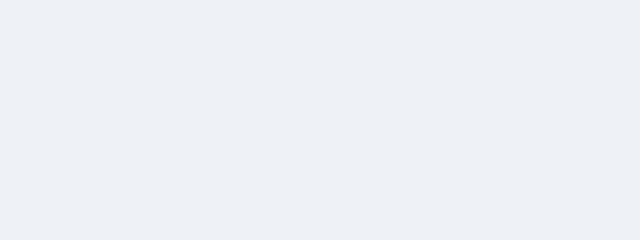
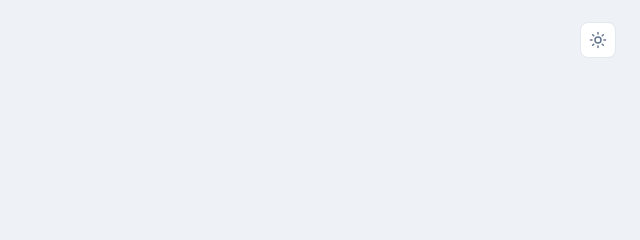
Before and after one commit to everydaydesign/git-guide, a website: page index.html in a window 1280 px wide. Shown: the top 240 px of the page, 640-1280 px from the left. Drawn offline with Linux system fonts and the light colour scheme.

Commit message:
feat(picker): add light/dark theme toggle top-right
Add a sun/moon toggle to index.html (reusing the theme-toggle icon-swap +
site.js handler), styled as a bordered icon button pinned top-right. The
picker already themed via variables; now it's toggleable directly. Cache-bust
v=22 across all pages (+ generator VERSION).

```diff
--- a/assets/css/style.css
+++ b/assets/css/style.css
@@ -2156,6 +2156,27 @@ h3 {
   color: var(--mute-2);
 }
 
+/* Theme toggle pinned to the picker's top-right */
+.picker-theme {
+  position: absolute;
+  top: 22px;
+  right: 24px;
+  display: grid;
+  place-items: center;
+  width: 36px;
+  height: 36px;
+  border: 1px solid var(--hairline);
+  border-radius: 8px;
+  background: var(--surface);
+  color: var(--mute);
+  cursor: pointer;
+}
+
+.picker-theme:hover {
+  color: var(--ink);
+  border-color: var(--border-muted);
+}
+
 .picker-title {
   font-size: 34px;
   font-weight: 300;
--- a/index.html
+++ b/index.html
@@ -4,7 +4,7 @@
     <meta charset="utf-8" />
     <meta name="viewport" content="width=device-width, initial-scale=1" />
     <title>Guide to Git</title>
-    <link rel="stylesheet" href="assets/css/style.css?v=21" />
+    <link rel="stylesheet" href="assets/css/style.css?v=22" />
     <script>
       (function () {
         try {
@@ -15,6 +15,44 @@
   </head>
   <body>
     <main class="picker">
+      <button
+        type="button"
+        class="theme-toggle picker-theme"
+        data-theme-toggle
+        aria-label="Toggle dark mode"
+      >
+        <svg
+          class="icon-sun"
+          aria-hidden="true"
+          width="18"
+          height="18"
+          viewBox="0 0 24 24"
+          fill="none"
+          stroke="currentColor"
+          stroke-width="2"
+          stroke-linecap="round"
+          stroke-linejoin="round"
+        >
+          <circle cx="12" cy="12" r="4"></circle>
+          <path
+            d="M12 2v2M12 20v2M4.9 4.9l1.4 1.4M17.7 17.7l1.4 1.4M2 12h2M20 12h2M4.9 19.1l1.4-1.4M17.7 6.3l1.4-1.4"
+          ></path>
+        </svg>
+        <svg
+          class="icon-moon"
+          aria-hidden="true"
+          width="18"
+          height="18"
+          viewBox="0 0 24 24"
+          fill="none"
+          stroke="currentColor"
+          stroke-width="2"
+          stroke-linecap="round"
+          stroke-linejoin="round"
+        >
+          <path d="M12 3a6 6 0 0 0 9 9 9 9 0 1 1-9-9z"></path>
+        </svg>
+      </button>
       <div>
         <h1 class="picker-title">Guide to Git</h1>
         <p class="picker-sub">Choose language and format</p>
@@ -128,5 +166,6 @@
         <a href="https://github.com/everydaydesign/git-guide/blob/main/LICENSE">MIT License</a>
       </footer>
     </main>
+    <script src="assets/js/site.js" defer></script>
   </body>
 </html>
--- a/scripts/build-text.mjs
+++ b/scripts/build-text.mjs
@@ -5,7 +5,7 @@ import { readFileSync, writeFileSync, mkdirSync } from "node:fs";
 import { Marked } from "marked";
 import { gfmHeadingId } from "marked-gfm-heading-id";
 
-const VERSION = 21; // keep in sync with the ?v= on the other pages
+const VERSION = 22; // keep in sync with the ?v= on the other pages
 
 const brandGlyph = `<svg width="18" height="18" viewBox="0 0 24 24" fill="none" stroke="#533afd" stroke-width="1.9" stroke-linecap="round" stroke-linejoin="round"><line x1="6" x2="6" y1="3" y2="15"></line><circle cx="18" cy="6" r="3"></circle><circle cx="6" cy="18" r="3"></circle><path d="M18 9a9 9 0 0 1-9 9"></path></svg>`;
 const globe = `<svg aria-hidden="true" width="18" height="18" viewBox="0 0 24 24" fill="none" stroke="currentColor" stroke-width="2" stroke-linecap="round" stroke-linejoin="round"><circle cx="12" cy="12" r="10"></circle><path d="M2 12h20"></path><path d="M12 2a15.3 15.3 0 0 1 4 10 15.3 15.3 0 0 1-4 10 15.3 15.3 0 0 1-4-10 15.3 15.3 0 0 1 4-10z"></path></svg>`;
```
Also changed, not shown: languages/en/index.html (+1 -1 lines), languages/en/text/index.html (+1 -1 lines), languages/sv/index.html (+1 -1 lines), languages/sv/text/index.html (+1 -1 lines).
